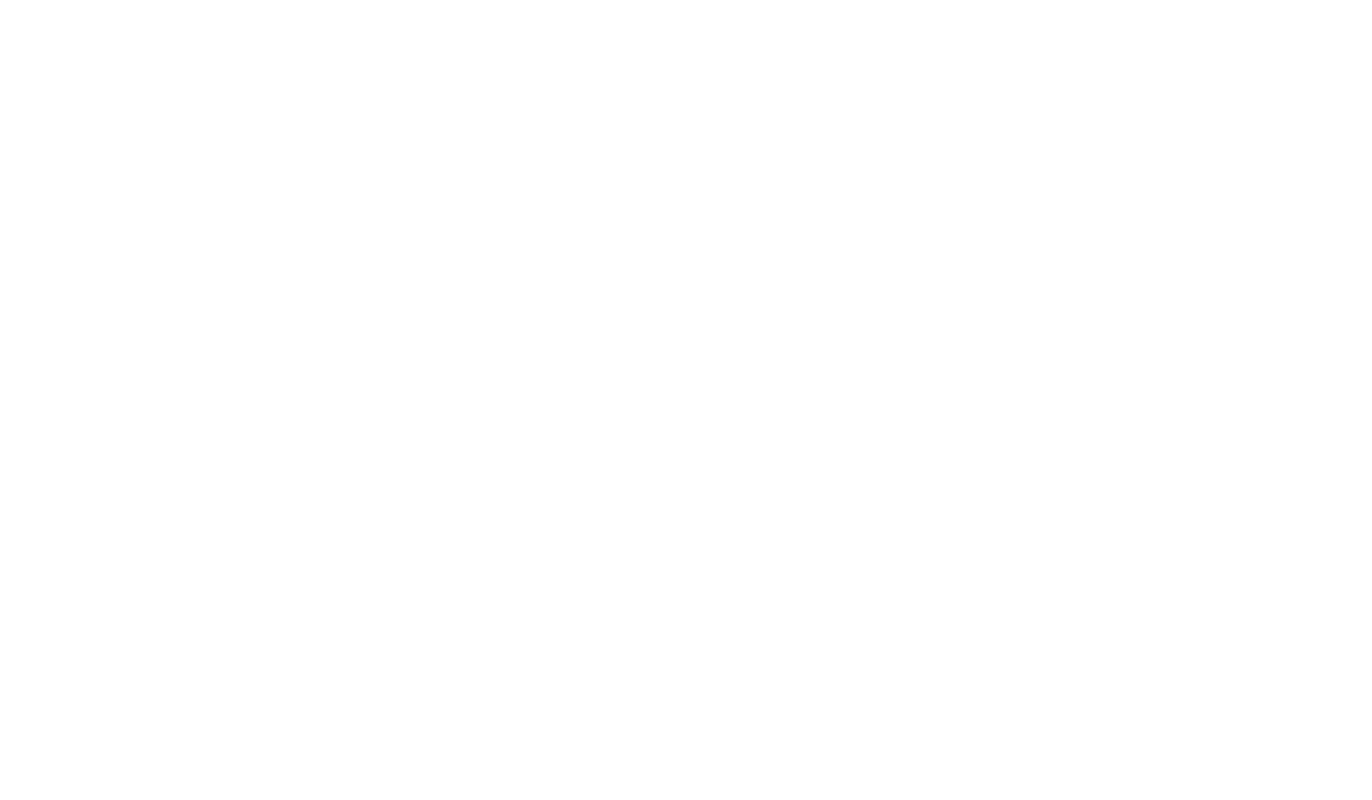
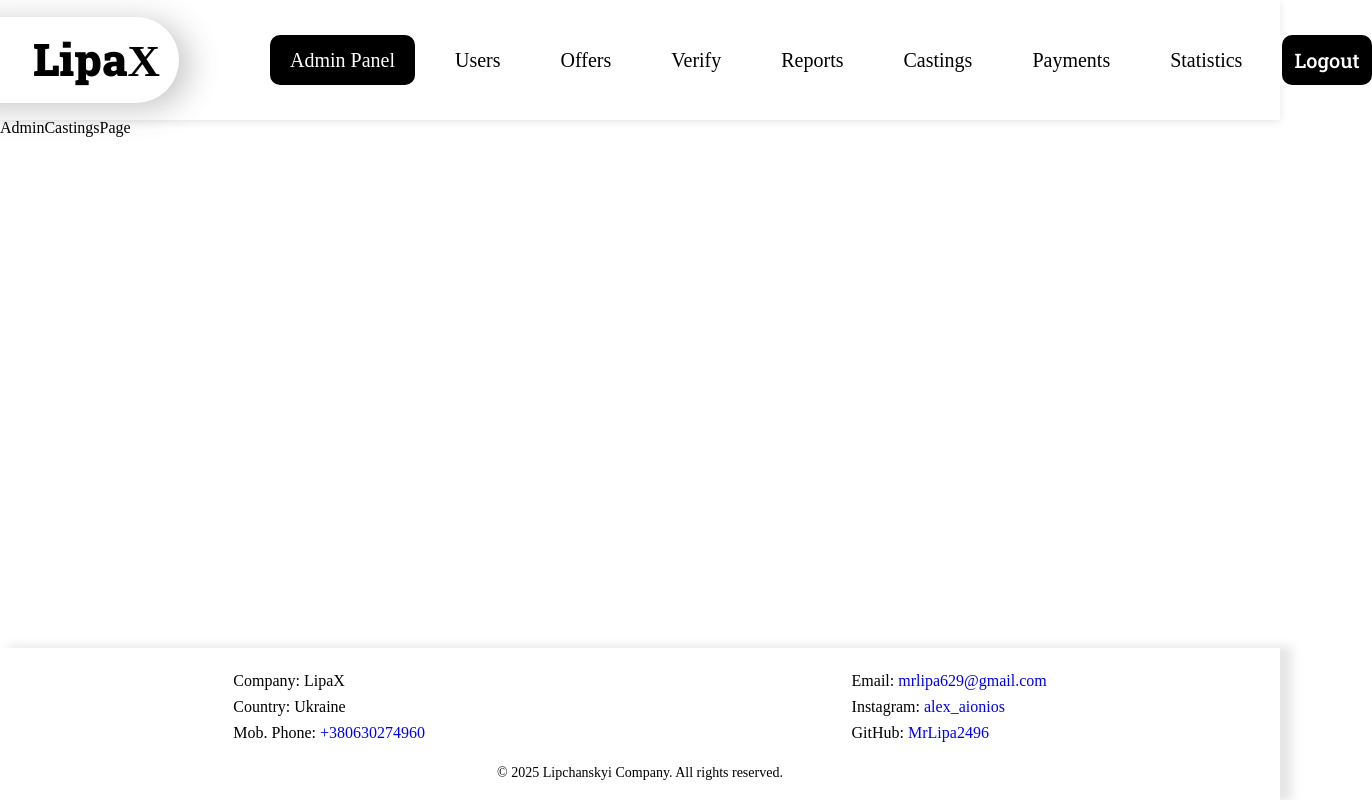
Before and after one commit to MrLipa2496/ModelPlatform, a React (Vite) app in the folder client/: page /admin/castings in a window 1280 px wide. Before the commit this address had no page. Shown: the whole page, 1372 px wide, since content can reach past the window. Built offline with nearby package versions, Linux system fonts and the light colour scheme; sample sign-in values are in the browser's storage; a web font is replaced by a local one.

Commit message:
feat: add admin routes to App routing

```diff
--- a/client/src/App.jsx
+++ b/client/src/App.jsx
@@ -19,6 +19,8 @@
 import AgencyDetailsPage from './pages/AgencyPages/AgencyDetailsPage';
 import RoleRoute from './components/RoleRoute';
 import SignupRoleSelection from './components/SignupRoleSelection';
+import AdminUsersPage from './pages/AdminPages/AdminUsersPage';
+import AdminCastingsPage from './pages/AdminPages/AdminCastingsPage';
 
 function App () {
   return (
@@ -52,6 +54,11 @@
             <Route path='/applicants' element={<Applicants />} />
           </Route>
 
+          <Route element={<RoleRoute allowedRoles={['admin']} />}>
+            <Route path='/admin/users' element={<AdminUsersPage />} />
+            <Route path='/admin/castings' element={<AdminCastingsPage />} />
+          </Route>
+
           <Route element={<RoleRoute allowedRoles={['model', 'agency']} />}>
             <Route path='/profile' element={<ProfilePage />} />
           </Route>
--- /dev/null
+++ b/client/src/pages/AdminPages/AdminCastingsPage/index.jsx
@@ -0,0 +1,7 @@
+import React from 'react';
+
+function AdminCastingsPage () {
+  return <div>AdminCastingsPage</div>;
+}
+
+export default AdminCastingsPage;
--- /dev/null
+++ b/client/src/pages/AdminPages/AdminUsersPage/index.jsx
@@ -0,0 +1,7 @@
+import React from 'react';
+
+function AdminUsersPage () {
+  return <div>AdminUsersPage</div>;
+}
+
+export default AdminUsersPage;
```
Also changed, not shown: client/src/pages/AdminPages/AdminCastingsPage/AdminCastingsPage.module.sass (added), client/src/pages/AdminPages/AdminUsersPage/AdminUsersPage.module.sass (added).
